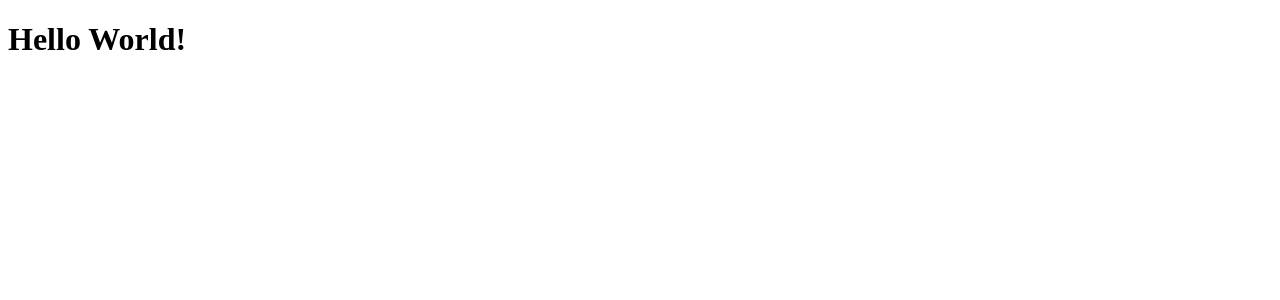
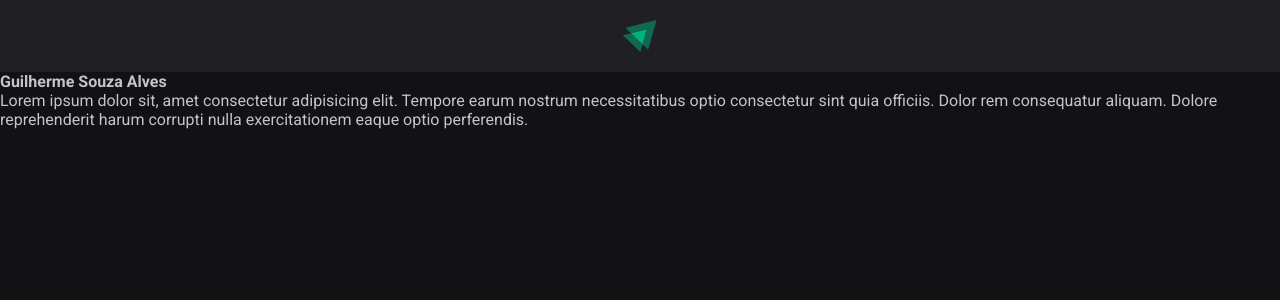
Before and after one commit to guilhermesouzaalves/Ignite_Feed, a React (Vite) app: page / in a window 1280 px wide. Shown: the top 300 px of the page. Built offline with nearby package versions, Linux system fonts and the light colour scheme.

Commit message:
Adicionando os estilos globais e criando a Header da página

```diff
--- a/index.html
+++ b/index.html
@@ -1,13 +1,19 @@
 <!DOCTYPE html>
 <html lang="en">
+
 <head>
   <meta charset="UTF-8" />
+  <link rel="preconnect" href="https://fonts.googleapis.com" />
+  <link rel="preconnect" href="https://fonts.gstatic.com" crossorigin />
+  <link href="https://fonts.googleapis.com/css2?family=Roboto:wght@400;700&display=swap" rel="stylesheet" />
   <link rel="icon" type="image/svg+xml" href="/src/favicon.svg" />
   <meta name="viewport" content="width=device-width, initial-scale=1.0" />
   <title>Vite App</title>
 </head>
+
 <body>
   <div id="root"></div>
   <script type="module" src="/src/main.jsx"></script>
 </body>
+
 </html>
--- a/src/App.jsx
+++ b/src/App.jsx
@@ -1,8 +1,15 @@
-function App() {
+import { Header } from './components/Header';
+import { Post } from './Post';
+import './global.css';
 
+export default function App() {
   return (
-    <h1>Hello World!</h1>
+    <div>
+      <Header />
+      <Post
+        author="Guilherme Souza Alves"
+        content="Lorem ipsum dolor sit, amet consectetur adipisicing elit. Tempore earum nostrum necessitatibus optio consectetur sint quia officiis. Dolor rem consequatur aliquam. Dolore reprehenderit harum corrupti nulla exercitationem eaque optio perferendis."
+      />
+    </div>
   )
 }
-
-export default App
--- /dev/null
+++ b/src/Post.jsx
@@ -0,0 +1,8 @@
+export function Post(props) {
+  return (
+    <div>
+      <strong>{props.author}</strong>
+      <p>{props.content}</p>
+    </div>
+  )
+}
--- /dev/null
+++ b/src/components/Header.jsx
@@ -0,0 +1,11 @@
+import styles from './Header.module.css'
+
+import igniteLogo from '../assets/ignite-logo.svg'
+
+export function Header() {
+  return (
+    <header className={styles.header}>
+      <img src={igniteLogo} alt="Logotipo do Ignite" />
+    </header>
+  );
+}
--- /dev/null
+++ b/src/components/Header.module.css
@@ -0,0 +1,10 @@
+.header {
+  background: var(--gray-800);
+  display: flex;
+  justify-content: center;
+  padding: 1.25rem 0;
+}
+
+.header img {
+  height: 2rem;
+}
--- /dev/null
+++ b/src/global.css
@@ -0,0 +1,33 @@
+:root {
+  --white: #ffffff;
+  --gray-100: #e1e1e6;
+  --gray-300: #c4c4cc;
+  --gray-400: #8d8d99;
+  --gray-600: #323238;
+  --gray-700: #29292e;
+  --gray-800: #202024;
+  --gray-900: #121214;
+
+  --green-500: #00875f;
+}
+
+* {
+  margin: 0;
+  padding: 0;
+  box-sizing: border-box;
+}
+
+body {
+  background: var(--gray-900);
+  color: var(--gray-300);
+  -webkit-font-smoothing: antialiased;
+}
+
+body,
+input,
+textarea,
+button {
+  font-family: "Roboto", sans-serif;
+  font-weight: 400;
+  font-size: 1rem;
+}
```
Also changed, not shown: src/assets/ignite-logo.svg (added). Lines whose indentation alone changed are shown as unchanged.
